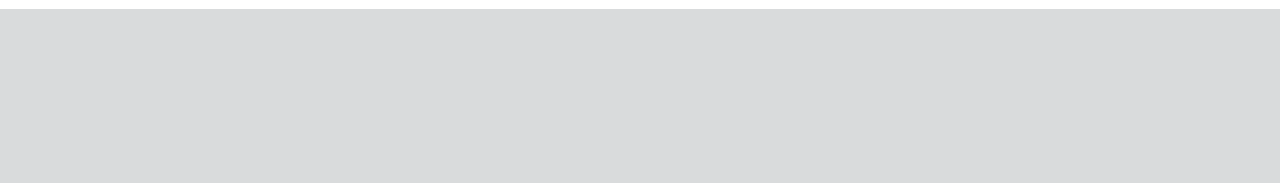
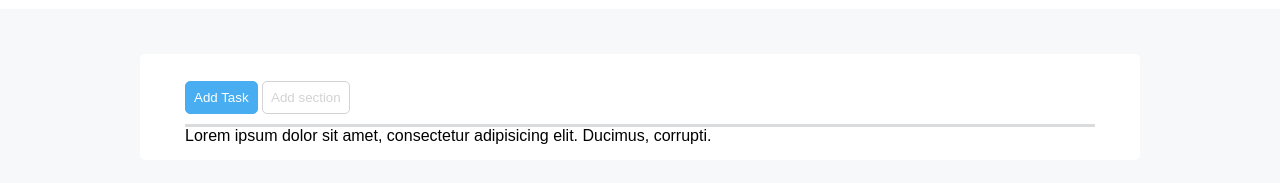
Before and after one commit to AnnaSpjut/html-css-toboolist, a plain HTML site: page index.html in a window 1280 px wide. Shown: the part 65-248 px from the top of the page. Drawn offline with Linux system fonts and the light colour scheme.

Commit message:
[add] btns to nav

```diff
--- a/assets/css/main.css
+++ b/assets/css/main.css
@@ -5,9 +5,11 @@
 }
 
 body{
-  background-color: #d9dbdc;
+  background-color: #F6F8F9;
   font-family: Arial, Helvetica, sans-serif;
 }
+
+/* HEADER */
 
 header{
   background-color: white;
@@ -23,3 +25,36 @@ header{
 header img{
   vertical-align: middle;
 }
+
+/* MAIN */
+
+.container-main{
+  background-color: white;
+  width: 1000px;
+  margin: 45px auto;
+  border-radius: 5px;
+  padding: 15px 45px;
+}
+
+.container-main nav{
+  border-bottom: 3px solid #d9dbdc;
+  padding-top: 12px;
+  padding-bottom: 10px;
+}
+
+.btn-blue{
+  background-color: #48ADF1;
+  color: white;
+  border: 1px solid #48ADF1;
+}
+
+.btn-white{
+  background-color: white;
+  color: lightgrey;
+  border: 1px solid lightgrey;
+}
+
+.btn{
+  border-radius: 5px;
+  padding: 8px;
+}
--- a/index.html
+++ b/index.html
@@ -8,20 +8,24 @@
 </head>
 
 <body>
+<!-- HEADER -->
 
   <header>
     <!-- logo e testo -->
     <img src="assets/img/Logo.png" alt="">
     <span class="logo-name">Toboolist</span>
-
-
   </header>
 
-  <nav>
-
-  </nav>
+<!-- MAIN -->
 
   <main>
+    <div class="container-main">
+      <nav>
+        <button class="btn btn-blue">Add Task</button>
+        <button class="btn btn-white">Add section</button>
+      </nav>
+      Lorem ipsum dolor sit amet, consectetur adipisicing elit. Ducimus, corrupti.
+    </div>
 
   </main>
 
```
